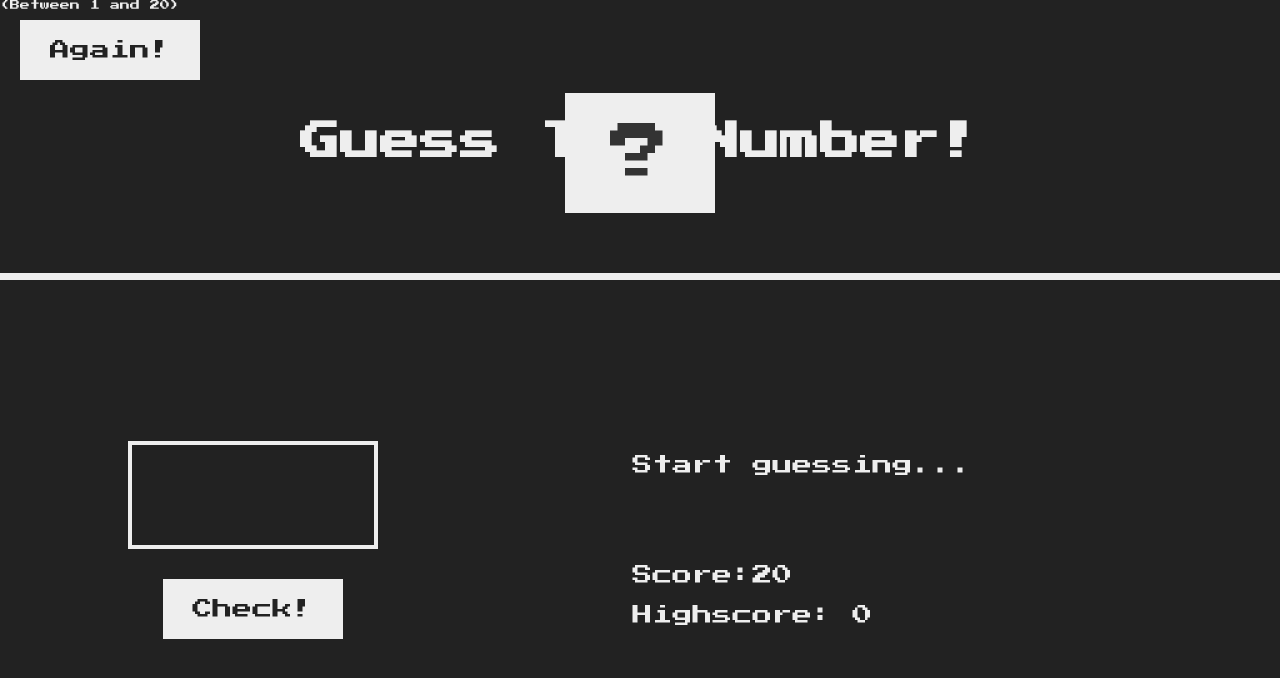
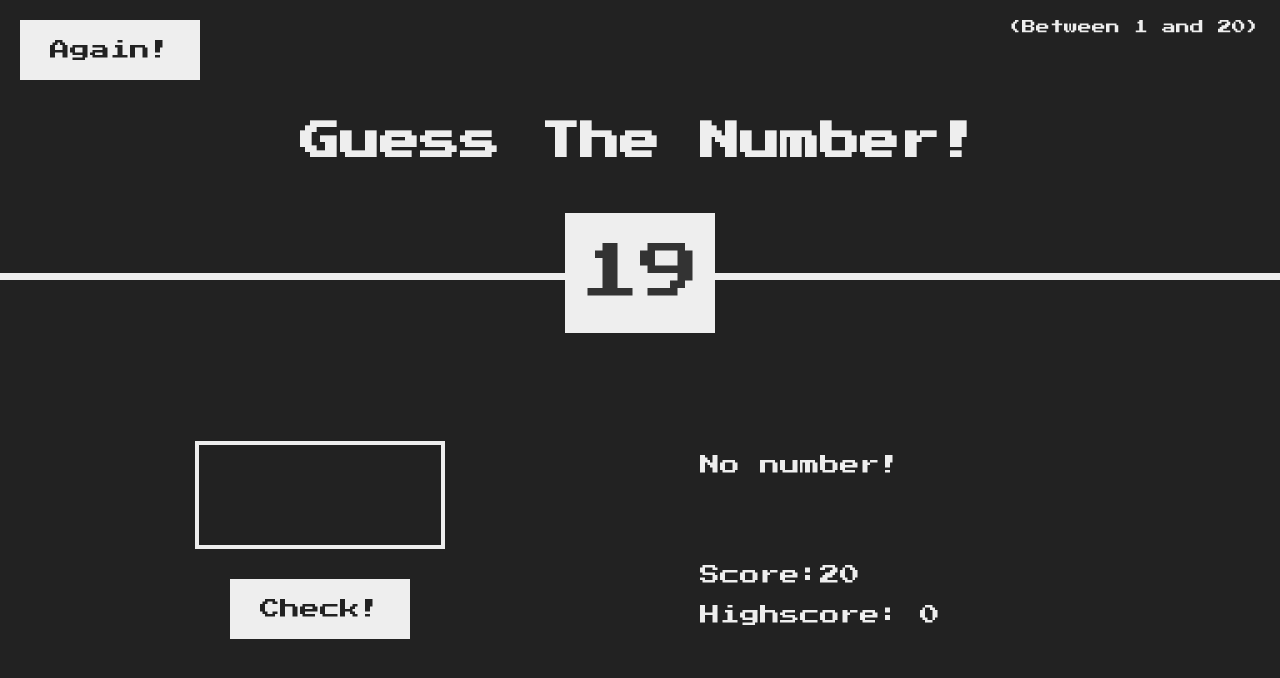
Before and after one commit to albani07/Guess-The-Number, a plain HTML site: page index.html in a window 1280 px wide. Both pictures are taken after a click on the button "Check!". Drawn offline with Linux system fonts and the light colour scheme.

Commit message:
fixing css

```diff
--- a/script.js
+++ b/script.js
@@ -1 +1,11 @@
 'use strict'
+
+const number = Math.trunc(Math.random() * 20) + 1;
+document.querySelector('.number').textContent = number;
+
+document.querySelector('.check').addEventListener('click', function() {
+	const guess = Number(document.querySelector('.guess').value);
+	if(!guess){
+		document.querySelector('.message').textContent = 'No number!';
+	}
+});
--- a/style.css
+++ b/style.css
@@ -1,6 +1,6 @@
 @import url('https://fonts.googleapis.com/css?family=Press+Start+2P&display=swap');
 
-*{
+* {
 	margin: 0;
 	padding: 0;
 	box-sizing: inherit;
@@ -32,7 +32,7 @@ main {
 }
 
 .left {
-	width: 25rem;
+	width: 52rem;
 	display: flex;
 	flex-direction: column;
 	align-items: center;
@@ -63,10 +63,10 @@ h1 {
 	position: absolute;
 	bottom: 0;
 	left: 50%;
-	transform: translate(-50%, -50%);
+	transform: translate(-50%, 50%);
 }
 
-.betweem {
+.between {
 	font-size: 1.4rem;
 	position: absolute;
 	top: 2rem;
```
